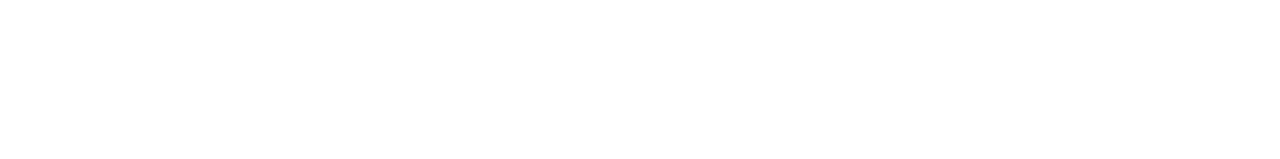
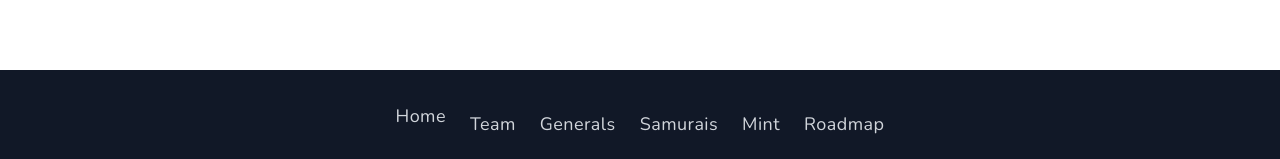
Before and after one commit to nrjdalal/sabc, a Next.js app: page /samurais in a window 1280 px wide. Shown: the part 1638-1797 px from the top of the page. Before the commit the page ends 1708 px from the top, so only its background shows below. Built offline with nearby package versions, Linux system fonts and the light colour scheme.

Commit message:
index added

```diff
--- /dev/null
+++ b/components/Footer.jsx
@@ -0,0 +1,41 @@
+/* eslint-disable @next/next/no-img-element */
+import Link from 'next/link'
+
+const Footer = () => {
+  return (
+    <ul className="flex w-full flex-col items-center justify-center space-y-4 bg-gray-900 p-6 text-gray-300 md:flex-row md:space-x-6">
+      <li>
+        <Link href="/">
+          <a>Home</a>
+        </Link>
+      </li>
+      <li>
+        <Link href="/team">
+          <a>Team</a>
+        </Link>
+      </li>
+      <li>
+        <Link href="/generals">
+          <a>Generals</a>
+        </Link>
+      </li>
+      <li>
+        <Link href="/samurais">
+          <a>Samurais</a>
+        </Link>
+      </li>
+      <li>
+        <Link href="/mint">
+          <a>Mint</a>
+        </Link>
+      </li>
+      <li>
+        <Link href="/roadmap">
+          <a>Roadmap</a>
+        </Link>
+      </li>
+    </ul>
+  )
+}
+
+export default Footer
--- a/pages/_app.tsx
+++ b/pages/_app.tsx
@@ -3,6 +3,7 @@
 import '../styles/globals.css'
 import type { AppProps } from 'next/app'
 import Header from 'components/Header'
+import Footer from 'components/Footer'
 
 function MyApp({ Component, pageProps }: AppProps) {
   return (
@@ -11,6 +12,7 @@
       <div className="fixed -z-10 h-screen w-screen bg-black bg-opacity-50"></div>
       <Header />
       <Component {...pageProps} />
+      <Footer />
     </div>
   )
 }
```
